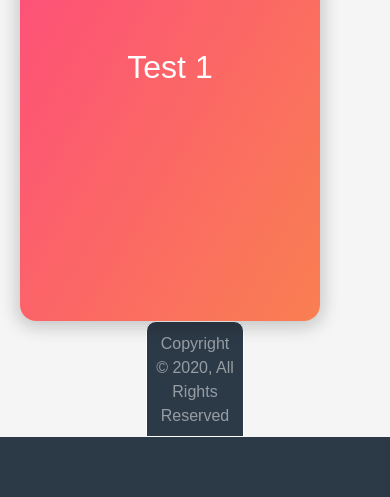
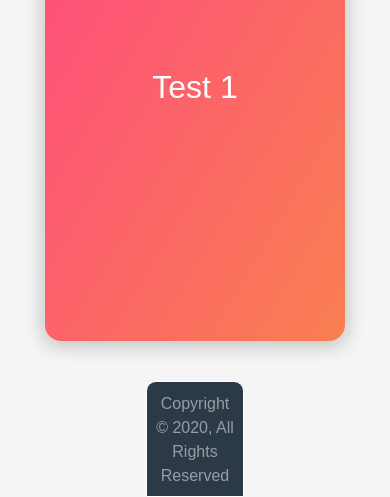
Before and after one commit to friskycodeur/IPL-fanstation, a Django app: page /player/players in a window 390 px wide. Shown: the part 1103-1600 px from the top of the page. Before the commit the page ends 1540 px from the top, so only its background shows below. Run offline with Django 3.2, Linux system fonts and the light colour scheme; data comes from the database, SQL or seed files in the repository; some web fonts are replaced.

Commit message:
Fix : Card positioned horizontally

```diff
--- a/players/static/players/css/main.css
+++ b/players/static/players/css/main.css
@@ -45,7 +45,7 @@ body{
 /* Card */
 
 .card{
-  margin: 50px 20px 0;
+  margin: 40px auto;
   width: 300px;
   height: 500px;
   perspective: 1000px;
@@ -63,7 +63,7 @@ body{
   position: relative;
 }
 
-.card__inner.is-flipped{
+.card__inner:hover{
   transform:rotateY(180deg);
 }
 
--- a/templates/player_list.html
+++ b/templates/player_list.html
@@ -2,9 +2,9 @@
 {% block content %}
 
 
-
+<div class="row">
 {% for player in player_list %}
-
+<div class="col-sm">
 
 <div class="card">
   <div class="card__inner">
@@ -30,6 +30,8 @@
   </div>
 </div>
 
+</div>
+  {% endfor %}
+</div>
 
-  {% endfor %}
-{% endblock %}
+  {% endblock %}
```
